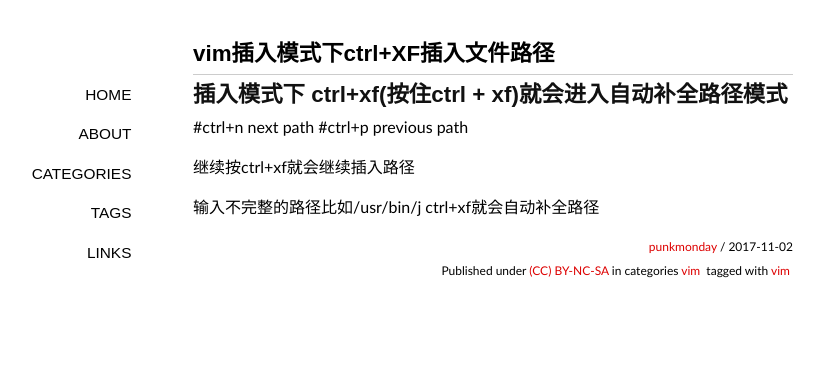
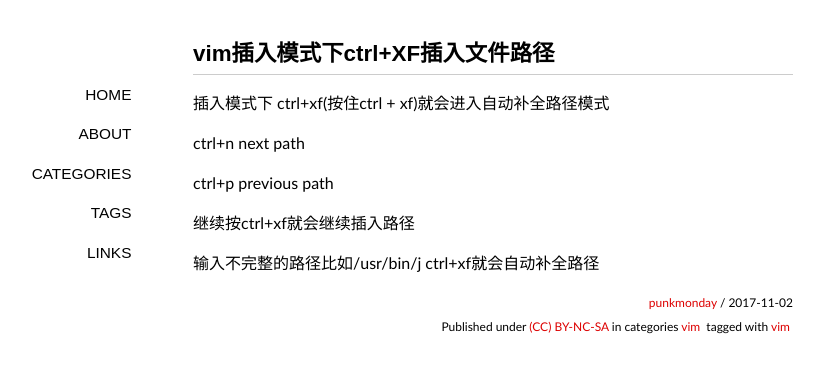
Before and after one commit to punkmonday/punkmonday.github.io, a Jekyll site: the page built from _posts/2017-11-02-vim-insert.md, in a window 1280 px wide. Shown: the top 373 px of the page, without its empty margins (147-971 px from the left). Built offline with Jekyll 4.4.1, drawn with Linux system fonts in a browser that asks for light colours; some web fonts are replaced; comment, search, counter and statistics services are not loaded.

```diff
--- a/_posts/2017-11-02-vim-insert.md
+++ b/_posts/2017-11-02-vim-insert.md
@@ -8,10 +8,11 @@ tags:
 categories:
   - vim
 ---
-## 插入模式下 ctrl+xf(按住ctrl + xf)就会进入自动补全路径模式
+插入模式下 ctrl+xf(按住ctrl + xf)就会进入自动补全路径模式
 
-#ctrl+n next path
-#ctrl+p previous path
+ctrl+n next path
+
+ctrl+p previous path
 
 继续按ctrl+xf就会继续插入路径
 
```
